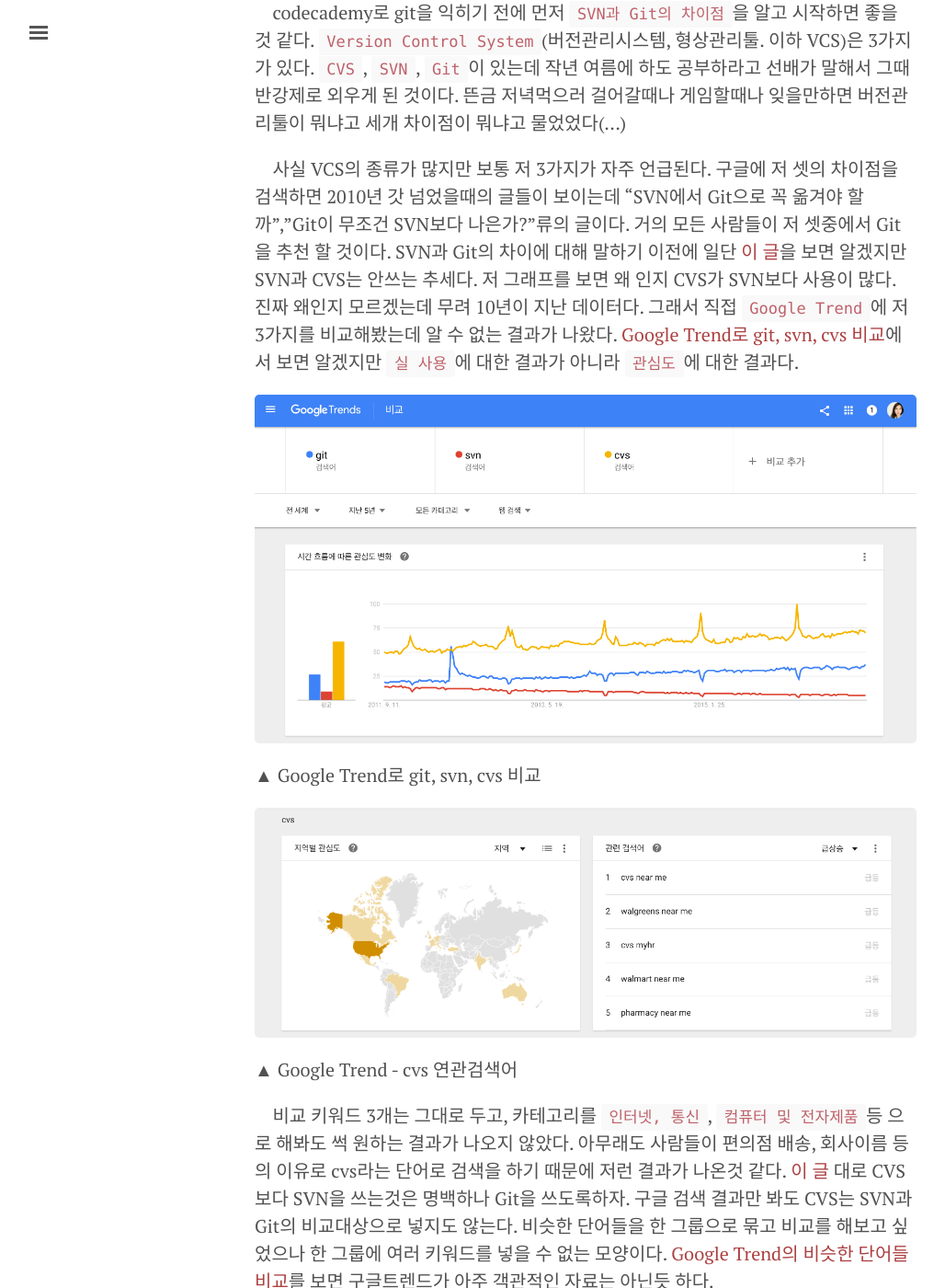
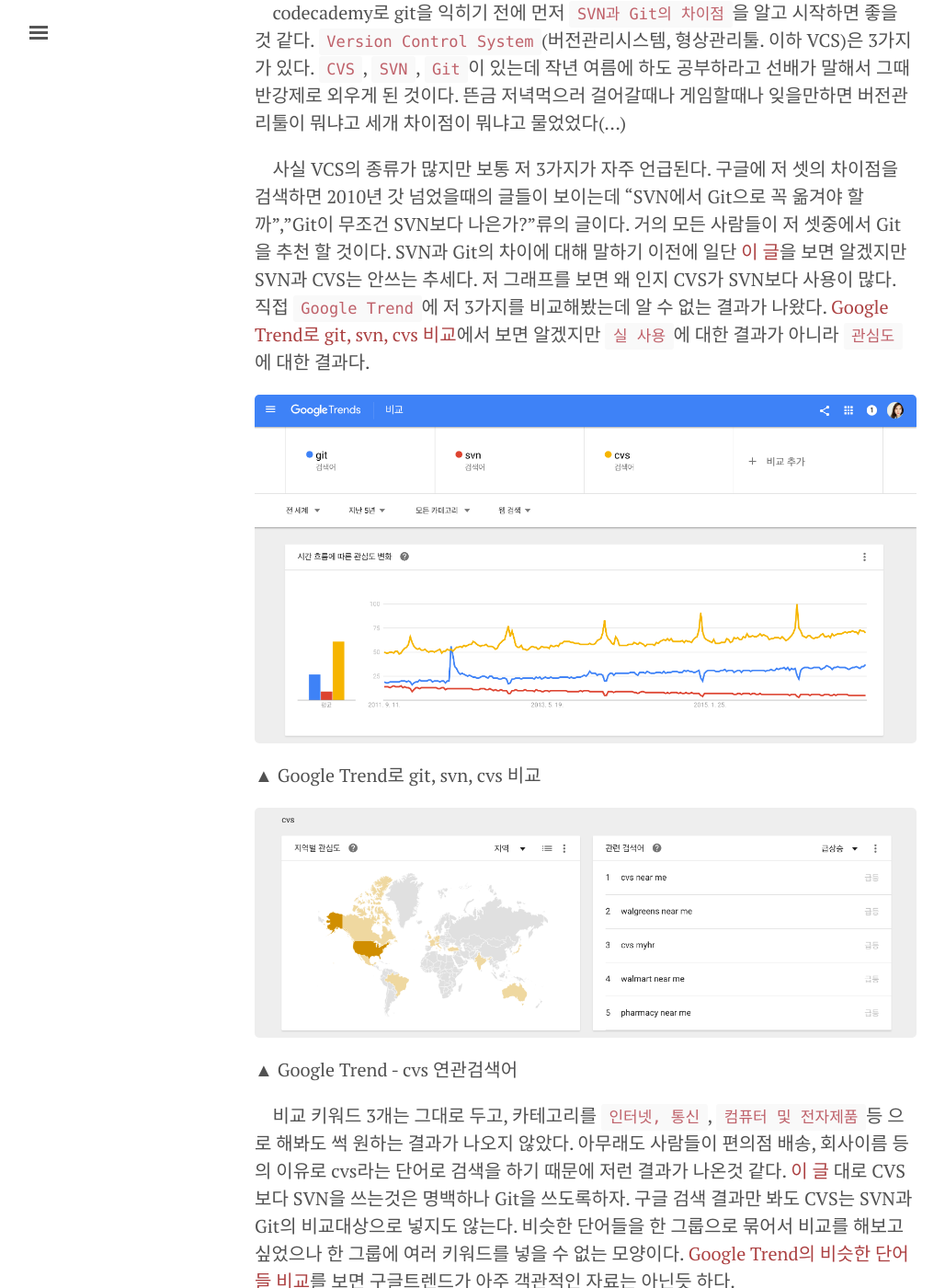
Before and after one commit to hyesun03/hyesun03.github.io, a Jekyll site: the page built from _posts/2016-09-12-gitVCS.md, in a window 1280 px wide and 1400 px high, scrolled down 513 px. Shown: the whole window at 92% size, without its empty margins (3-1031 px from the left). Built offline with Jekyll 4.4.1, drawn with Linux system fonts in a browser that asks for light colours; comment, search, counter and statistics services are not loaded.

Commit message:
한줄 뺌

```diff
--- a/_posts/2016-09-12-gitVCS.md
+++ b/_posts/2016-09-12-gitVCS.md
@@ -9,7 +9,7 @@ comments: true
 
 &nbsp;&nbsp;&nbsp; codecademy로 git을 익히기 전에 먼저 `SVN과 Git의 차이점`을 알고 시작하면 좋을 것 같다. `Version Control System`(버전관리시스템, 형상관리툴. 이하 VCS)은 3가지가 있다. `CVS`, `SVN`, `Git`이 있는데 작년 여름에 하도 공부하라고 선배가 말해서 그때 반강제로 외우게 된 것이다. 뜬금 저녁먹으러 걸어갈때나 게임할때나 잊을만하면 버전관리툴이 뭐냐고 세개 차이점이 뭐냐고 물었었다(...)
 
-&nbsp;&nbsp;&nbsp; 사실 VCS의 종류가 많지만 보통 저 3가지가 자주 언급된다. 구글에 저 셋의 차이점을 검색하면 2010년 갓 넘었을때의 글들이 보이는데 "SVN에서 Git으로 꼭 옮겨야 할까","Git이 무조건 SVN보다 나은가?"류의 글이다. 거의 모든 사람들이 저 셋중에서 Git을 추천 할 것이다. SVN과 Git의 차이에 대해 말하기 이전에 일단 [이 글](http://yeti.tistory.com/38)을 보면 알겠지만 SVN과 CVS는 안쓰는 추세다. 저 그래프를 보면 왜 인지 CVS가 SVN보다 사용이 많다. 진짜 왜인지 모르겠는데 무려 10년이 지난 데이터다. 그래서 직접 `Google Trend`에 저 3가지를 비교해봤는데 알 수 없는 결과가 나왔다. [Google Trend로 git, svn, cvs 비교](https://www.google.com/trends/explore?q=git,svn,cvs)에서 보면 알겠지만 `실 사용`에 대한 결과가 아니라 `관심도`에 대한 결과다.
+&nbsp;&nbsp;&nbsp; 사실 VCS의 종류가 많지만 보통 저 3가지가 자주 언급된다. 구글에 저 셋의 차이점을 검색하면 2010년 갓 넘었을때의 글들이 보이는데 "SVN에서 Git으로 꼭 옮겨야 할까","Git이 무조건 SVN보다 나은가?"류의 글이다. 거의 모든 사람들이 저 셋중에서 Git을 추천 할 것이다. SVN과 Git의 차이에 대해 말하기 이전에 일단 [이 글](http://yeti.tistory.com/38)을 보면 알겠지만 SVN과 CVS는 안쓰는 추세다. 저 그래프를 보면 왜 인지 CVS가 SVN보다 사용이 많다. 직접 `Google Trend`에 저 3가지를 비교해봤는데 알 수 없는 결과가 나왔다. [Google Trend로 git, svn, cvs 비교](https://www.google.com/trends/explore?q=git,svn,cvs)에서 보면 알겠지만 `실 사용`에 대한 결과가 아니라 `관심도`에 대한 결과다.
 
 ![Google Trend로 git, svn, cvs 비교]({{ site.url }}/images/git_0.png)
 ▲ Google Trend로 git, svn, cvs 비교
@@ -17,6 +17,6 @@ comments: true
 ![Google Trend - cvs 연관검색어]({{ site.url }}/images/git_1.png)
 ▲ Google Trend - cvs 연관검색어
 
-&nbsp;&nbsp;&nbsp; 비교 키워드 3개는 그대로 두고, 카테고리를 `인터넷, 통신`, `컴퓨터 및 전자제품`등 으로 해봐도 썩 원하는 결과가 나오지 않았다. 아무래도 사람들이 편의점 배송, 회사이름 등의 이유로 cvs라는 단어로 검색을 하기 때문에 저런 결과가 나온것 같다. [이 글](http://yeti.tistory.com/38) 대로 CVS보다 SVN을 쓰는것은 명백하나 Git을 쓰도록하자. 구글 검색 결과만 봐도 CVS는 SVN과 Git의 비교대상으로 넣지도 않는다. 비슷한 단어들을 한 그룹으로 묶고 비교를 해보고 싶었으나 한 그룹에 여러 키워드를 넣을 수 없는 모양이다. [Google Trend의 비슷한 단어들 비교](https://havecamerawilltravel.com/photographer/google-trends-choose-keyword-search-terms)를 보면 구글트렌드가 아주 객관적인 자료는 아닌듯 하다.
+&nbsp;&nbsp;&nbsp; 비교 키워드 3개는 그대로 두고, 카테고리를 `인터넷, 통신`, `컴퓨터 및 전자제품`등 으로 해봐도 썩 원하는 결과가 나오지 않았다. 아무래도 사람들이 편의점 배송, 회사이름 등의 이유로 cvs라는 단어로 검색을 하기 때문에 저런 결과가 나온것 같다. [이 글](http://yeti.tistory.com/38) 대로 CVS보다 SVN을 쓰는것은 명백하나 Git을 쓰도록하자. 구글 검색 결과만 봐도 CVS는 SVN과 Git의 비교대상으로 넣지도 않는다. 비슷한 단어들을 한 그룹으로 묶어서 비교를 해보고 싶었으나 한 그룹에 여러 키워드를 넣을 수 없는 모양이다. [Google Trend의 비슷한 단어들 비교](https://havecamerawilltravel.com/photographer/google-trends-choose-keyword-search-terms)를 보면 구글트렌드가 아주 객관적인 자료는 아닌듯 하다.
 
 &nbsp;&nbsp;&nbsp; VCS 3개를 비교해 놓은 좋은 글이 [Git 공식문서 시작하기 - 버전관리란?]( https://git-scm.com/book/ko/v1/%EC%8B%9C%EC%9E%91%ED%95%98%EA%B8%B0-%EB%B2%84%EC%A0%84-%EA%B4%80%EB%A6%AC%EB%9E%80%3F)에 있다. codecamedy나 직접 github repo를 생성해서 해보기 전에 저 공식문서의 `첫번째 챕터인 시작하기`는 꼭 읽어보고 시작하자.
```
